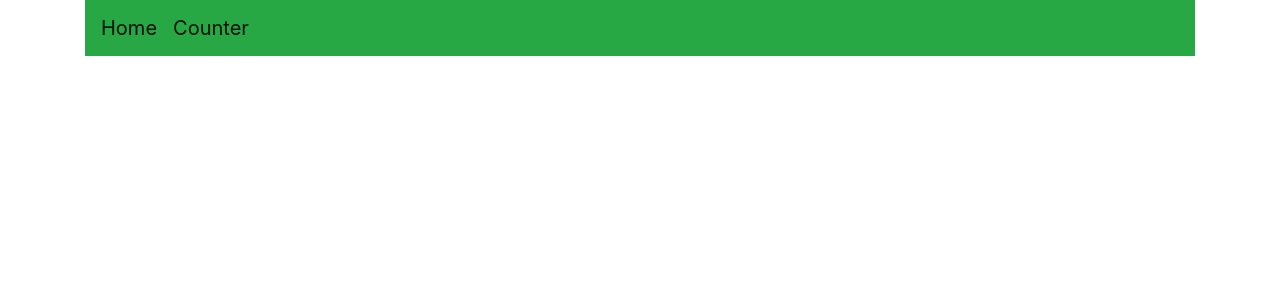
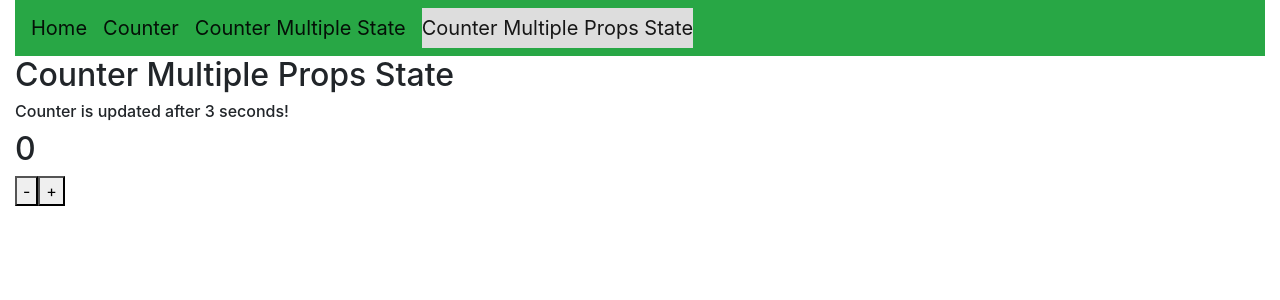
Before and after one commit to Abhhinav/react-training, a React (Create React App) app: page /counter-multiple-props in a window 1280 px wide. Shown: the top 300 px of the page. Built offline with nearby package versions, Linux system fonts and the light colour scheme.

Commit message:
Multistate

```diff
--- a/src/App.css
+++ b/src/App.css
@@ -36,3 +36,7 @@
     transform: rotate(360deg);
   }
 }
+
+.active {
+  background-color: #ddd;
+}
--- a/src/App.js
+++ b/src/App.js
@@ -13,20 +13,28 @@ Route
  } from 'react-router-dom';
 
 import Counter from './components/counter.js'
+import MultipleStatePropsUpdate from './components/state-mutiple-props-update';
+import MultipleStateUpdate from './components/stateupdate-multiple';
 
 function App() {
   return (
-    <div className="container">
+    <div className="container-fluid">
       <Router>
         <Layout />
 
-          <div className="container-fluid">
+          <div className="content">
             <Switch>
               <Route path="/" exact>
                 <h1>Hello React</h1>
               </Route>
               <Route path="/counter" >
                 <Counter />
+              </Route>
+              <Route path="/counter-multiple" >
+                <MultipleStateUpdate />
+              </Route>
+              <Route path="/counter-multiple-props" >
+                <MultipleStatePropsUpdate />
               </Route>
             </Switch>
           </div>
--- /dev/null
+++ b/src/components/state-mutiple-props-update.js
@@ -0,0 +1,82 @@
+import React, {useState} from 'react';
+
+export default function MultipleStatePropsUpdate() {
+  const [appState, setState] = useState({
+    isLoading:false,
+    isUpdated: false,
+    error: "",
+    counter: 0
+  })
+
+  const incr = () => {
+
+    setState({
+      ...appState,
+      isLoading: true
+    });
+
+    setTimeout(() => {
+      // OBject syntax
+      //  setState({
+      //    ...appState,
+      //    counter: appState.counter + 1,
+      //    isLoading: false,
+      //    isUpdated: true
+      //  });
+
+       // Function parameter  syntax to state update
+       setState((prevState) => {
+         return {
+          ...prevState,
+          counter: prevState.counter + 1,
+          isLoading: false,
+          isUpdated: true
+         }
+       });
+
+    }, 3000);
+
+    if (appState.error.trim() != "") {
+        setState({
+          ...appState,  // Get old properties
+          error: ""     // Overwrite new ones
+        })
+      }
+
+
+  }
+
+  const decr = () => {
+    if (appState.counter == 0) {
+      setState({
+        ...appState,
+        error: "Counter should not be Negative!"
+      })
+      return;
+    }
+    setState({
+      ...appState,
+      counter: appState.counter - 1
+    })
+
+  }
+
+  return (
+    <div>
+      <h2>Counter Multiple Props State</h2>
+      <h6>Counter is updated after 3 seconds!
+      </h6>
+      {
+        appState.error.length > 0 && <div className="error">{appState.error}</div>
+      }
+
+      <h2>{appState.counter}</h2>
+
+      {appState.isLoading && <h4>Loading....</h4>}
+      {appState.isUpdated && <h4>Counter successfully updated!!</h4>}
+
+      <button onClick={decr}>-</button>
+      <button onClick={incr}>+</button>
+    </div>
+  )
+}
--- /dev/null
+++ b/src/components/stateupdate-multiple.js
@@ -0,0 +1,58 @@
+import React, {useState} from 'react';
+
+export default function MultipleStateUpdate() {
+  const [counter, setCounter] = useState(0);
+  const [error, setError] = useState("");
+  const [isLoading, setIsLoading] = useState(false)
+  const [isUpdated, setIsUpdating] = useState(false);
+
+  const incr = () => {
+    if (error.trim() != "") {
+      setError("");
+    }
+
+    //setIsLoading(true);
+    setIsLoading((prevValue) => true);
+
+
+    setTimeout(() => {
+      // NOT guaranteed to WORK
+      // setCounter(counter + 1);
+      // setCounter(counter + 1);
+      // setCounter(counter + 1);
+
+       setCounter((prevState) => prevState + 1);
+
+       setIsLoading((_) => false);
+       setIsUpdating((_) => true);
+
+    }, 3000);
+  }
+
+  const decr = () => {
+    if (counter == 0) {
+      setError("Counter should not be Negative!");
+      return;
+    }
+    setCounter(counter - 1);
+  }
+
+  return (
+    <div>
+      <h2>Counter Multiple State</h2>
+      <h6>Counter is updated after 3 seconds!
+      </h6>
+      {
+        error.length > 0 && <div className="error">{error}</div>
+      }
+
+      <h2>{counter}</h2>
+
+      {isLoading && <h4>Loading....</h4>}
+      {isUpdated && <h4>Counter successfully updated!!</h4>}
+
+      <button onClick={decr}>-</button>
+      <button onClick={incr}>+</button>
+    </div>
+  )
+}
--- a/src/pages/layout.js
+++ b/src/pages/layout.js
@@ -7,8 +7,10 @@ import {
 export default function Layout() {
     return(
     <nav className="navbar navbar-light navbar-expand-lg bg-success">
-         <NavLink className="navbar-brand" to="/">Home</NavLink>
-      <NavLink className="navbar-brand" to="/counter">Counter</NavLink>
+        <NavLink exact className="navbar-brand" to="/">Home</NavLink>
+        <NavLink className="navbar-brand" to="/counter">Counter</NavLink>
+        <NavLink className="navbar-brand" to="/counter-multiple">Counter Multiple State</NavLink>
+        <NavLink className="navbar-brand" to="/counter-multiple-props">Counter Multiple Props State</NavLink>
     </nav>
     )
 }
```
